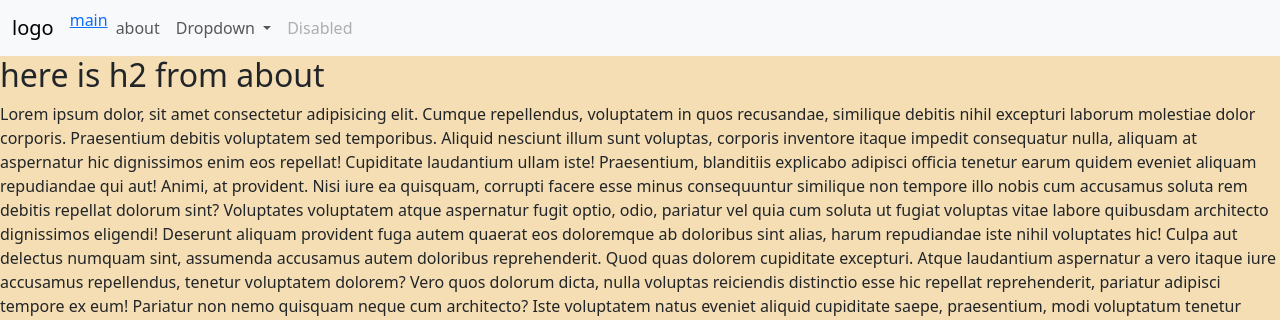
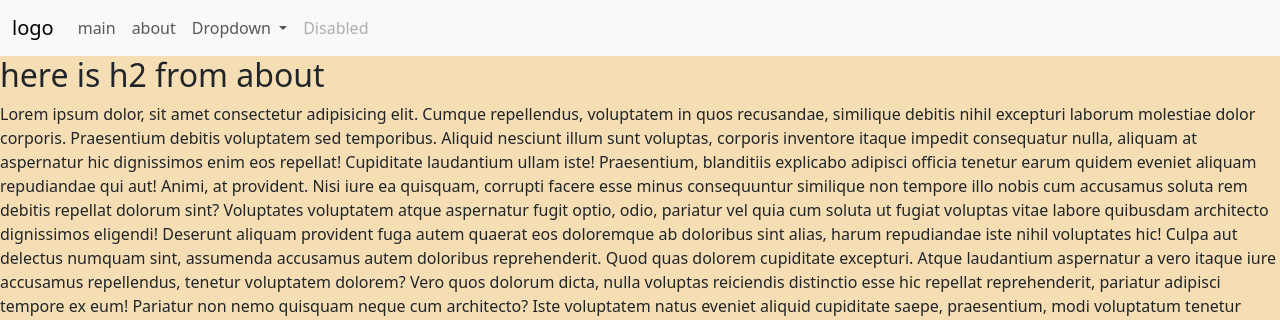
Before and after one commit to FAIFW/learn_php, a PHP site: page /app/views/about.tpl.php in a window 1280 px wide. Shown: the top 320 px of the page. Run offline with PHP 8.4, Linux system fonts and the light colour scheme; some libraries are stand-ins or nearby versions.

Commit message:
learn_php+b24_crm_lead_add

```diff
--- a/app/views/incs/header.php
+++ b/app/views/incs/header.php
@@ -6,6 +6,7 @@
     <title>Document</title>
     <link href="https://cdn.jsdelivr.net/npm/bootstrap@5.3.3/dist/css/bootstrap.min.css" rel="stylesheet" integrity="sha384-QWTKZyjpPEjISv5WaRU9OFeRpok6YctnYmDr5pNlyT2bRjXh0JMhjY6hW+ALEwIH" crossorigin="anonymous">
     <link rel="stylesheet" href="/assets/main.css">
+    <base href="<?= ROOT ?>">
 </head>
 <body>
 <header class="header">
@@ -18,7 +19,7 @@
             <div class="collapse navbar-collapse" id="navbarSupportedContent">
             <ul class="navbar-nav me-auto mb-2 mb-lg-0">
                 <li class="nav-item">
-                <a class="<?phpROOT?>" aria-current="page" href="/">main</a>
+                <a class="nav-link" aria-current="page" href="/">main</a>
                 </li>
                 <li class="nav-item">
                 <a class="nav-link" href="/about">about</a>
--- a/public/index.php
+++ b/public/index.php
@@ -13,7 +13,7 @@ require CORE . '/funcs.php';
 
 
 /*вторым аргументом передается нежелательный символ:*/
-$uri = trim($_SERVER['REQUEST_URI'], '/');
+$uri = trim(parse_url($_SERVER['REQUEST_URI'])['path'], '/');
 
 if ($uri === '') {
     require CONTROLLERS . '/index.php';
```
Also changed, not shown: public/.htaccess.
